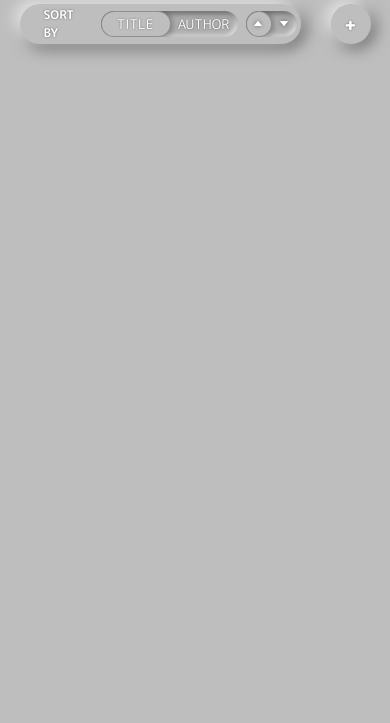
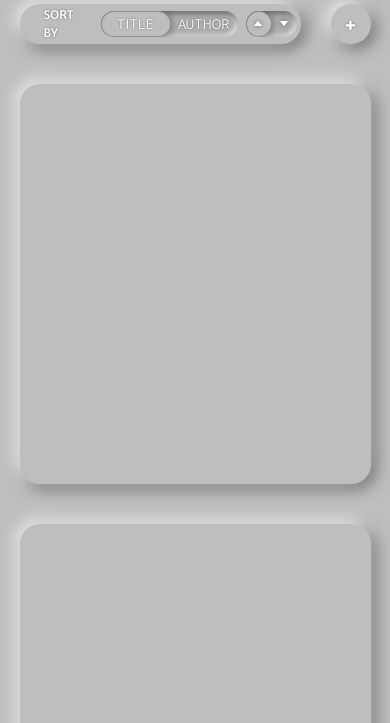
Before and after one commit to asbelljc/library, a plain HTML site: page index.html in a window 390 px wide. Shown: the part 121-844 px from the top of the page. Drawn offline with Linux system fonts and the light colour scheme; files whose address does not match are found by name.

Commit message:
Added placeholder cards and began styling them; made grid layout responsive; fixed minor visual inconsistencies.

```diff
--- a/index.html
+++ b/index.html
@@ -55,6 +55,10 @@
       </div>
       <div id="add"><button id="add-btn">+</button></div>
     </div>
-    <div id="grid"></div>
+    <div id="grid">
+      <div class="card"></div>
+      <div class="card"></div>
+      <div class="card"></div>
+    </div>
   </body>
 </html>
--- a/style.css
+++ b/style.css
@@ -243,9 +243,31 @@ button {
 #add-btn.toggled {
   background-color: rgb(175, 175, 175);
   box-shadow:
-    inset 2px 2px 6px rgba(0, 0, 0, 0.3),
-    inset -2px -2px 4px rgba(255, 255, 255, 0.7);
+    inset 2px 2px 6px rgba(0, 0, 0, 0.5),
+    inset -2px -2px 4px rgba(255, 255, 255, 0.8);
 }
+
+#grid {
+  margin: 40px 0;
+  width: 100%;
+  display: grid;
+  /* 324px width based on 360x640 mobile screen size;
+     "auto-fill" and "1fr" ensure wrap/stretch responsiveness.
+     (NOT "auto-fit" because cards could be too wide when there are few). */
+  grid-template-columns: repeat(auto-fill, minmax(324px, 1fr));
+  gap: 40px;
+}
+
+.card {
+  width: 100%;
+  height: 400px;
+  background-color: rgb(190, 190, 190);
+  border-radius: 20px;
+  box-shadow:
+    -4px -4px 16px rgba(255, 255, 255, 0.8),
+     4px  4px 16px rgba(0, 0, 0, 0.5);
+}
+
 /* REMOVES STICKY HOVER EFFECTS ON MOBILE!!! */
 @media (hover: hover) and (pointer: fine) {
   button:hover {
```
